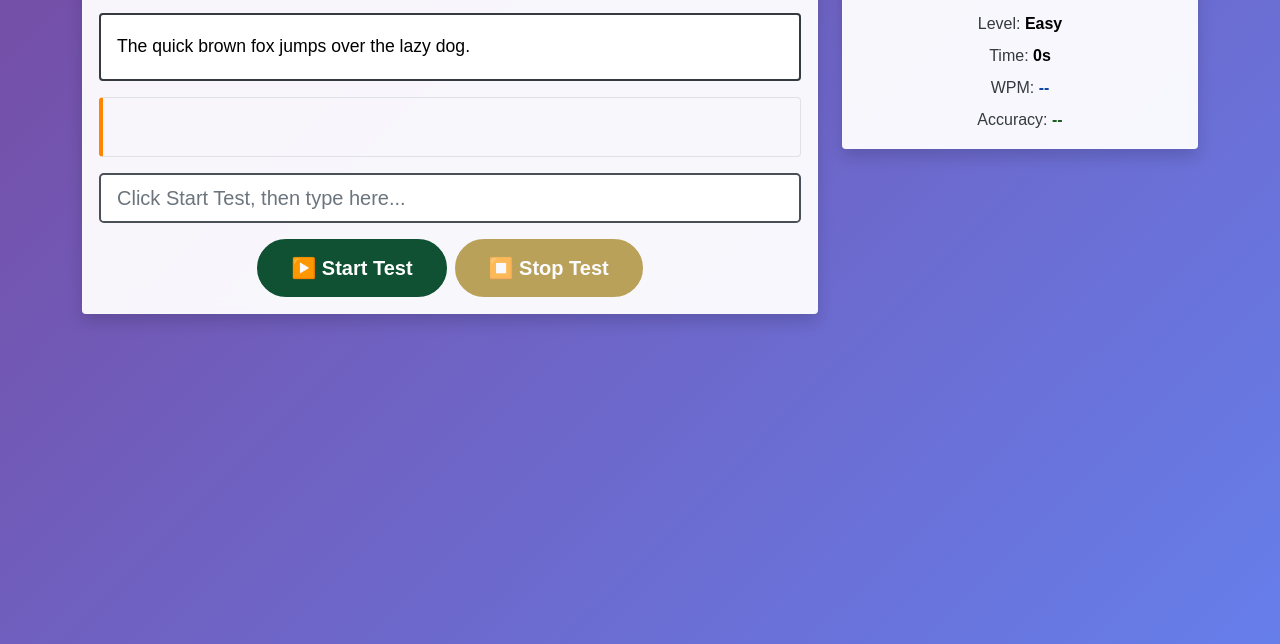
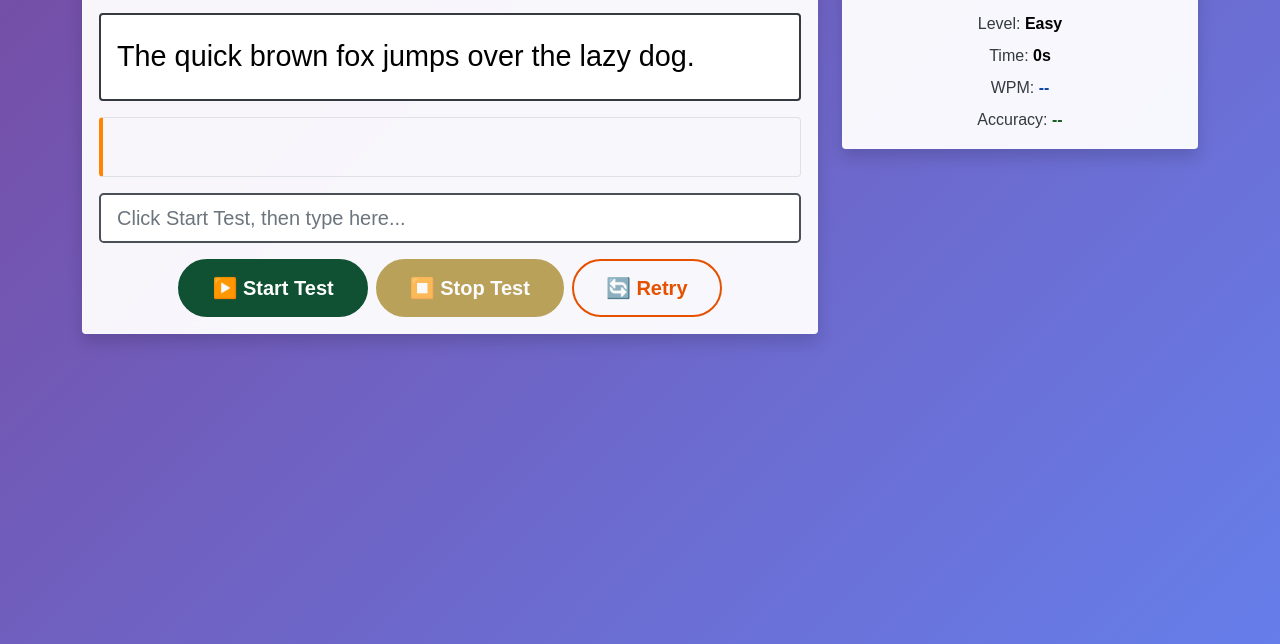
Before and after one commit to michael311087/typing-test-app, a plain HTML site: page index.html in a window 1280 px wide. Shown: the part 156-800 px from the top of the page. Drawn offline with nearby package versions, Linux system fonts and the light colour scheme.

Commit message:
🔧 UI/UX: Improve text readability and fix retry button visibility
✅ Enhanced typing text display:
- Increased font size to 1.8rem for better readability
- Applied softer gray color (#4a5568) to reduce eye strain
- Updated both test text display and hover states

✅ Fixed retry button issue:
- Made retry button visible by default
- Users can now retry tests immediately
- Improved overall UI accessibility

🎯 Focus: Better user experience with larger, easier-to-read text

```diff
--- a/assets/css/style-bootstrap.css
+++ b/assets/css/style-bootstrap.css
@@ -97,11 +97,11 @@ header h1 {
 #testText,
 .test-text-display {
 	font-family: 'Nunito', sans-serif !important;
-	font-size: 1.1rem !important;
+	font-size: 1.8rem !important;
 	line-height: 1.8 !important;
 	border-left: 4px solid #ff8400 !important;
 	transition: all 0.3s ease;
-	color: #000000 !important; /* Ensure high contrast */
+	color: #4a5568 !important; /* Softer gray, easier on the eyes */
 	background: #ffffff !important;
 }
 
@@ -109,7 +109,7 @@ header h1 {
 .test-text-display:hover {
 	background: #ffffff !important;
 	transform: translateX(5px);
-	color: #000000 !important; /* Ensure contrast on hover */
+	color: #4a5568 !important; /* Keep consistent softer color on hover */
 }
 
 /* Enhanced Contrast for Text Elements */
--- a/assets/js extension/javascript.js
+++ b/assets/js extension/javascript.js
@@ -591,7 +591,7 @@ document.addEventListener('DOMContentLoaded', function() {
 			// Set initial button and input states
 			startBtn.disabled = false;
 			stopBtn.disabled = true;
-			retryBtn.style.display = 'none';
+			retryBtn.style.display = 'inline-block';
 			typingInput.disabled = true;
 			typingInput.value = "";
 
--- a/index.html
+++ b/index.html
@@ -73,7 +73,7 @@
             </div>
 
             <!-- Sample Text Display -->
-            <div id="testText" class="p-3 mb-3 border rounded bg-light test-text-display">
+            <div id="testText" class="p-3 mb-3 border rounded bg-light test-text-display fs-4">
             </div>
 
             <!-- Typing Feedback -->
```
